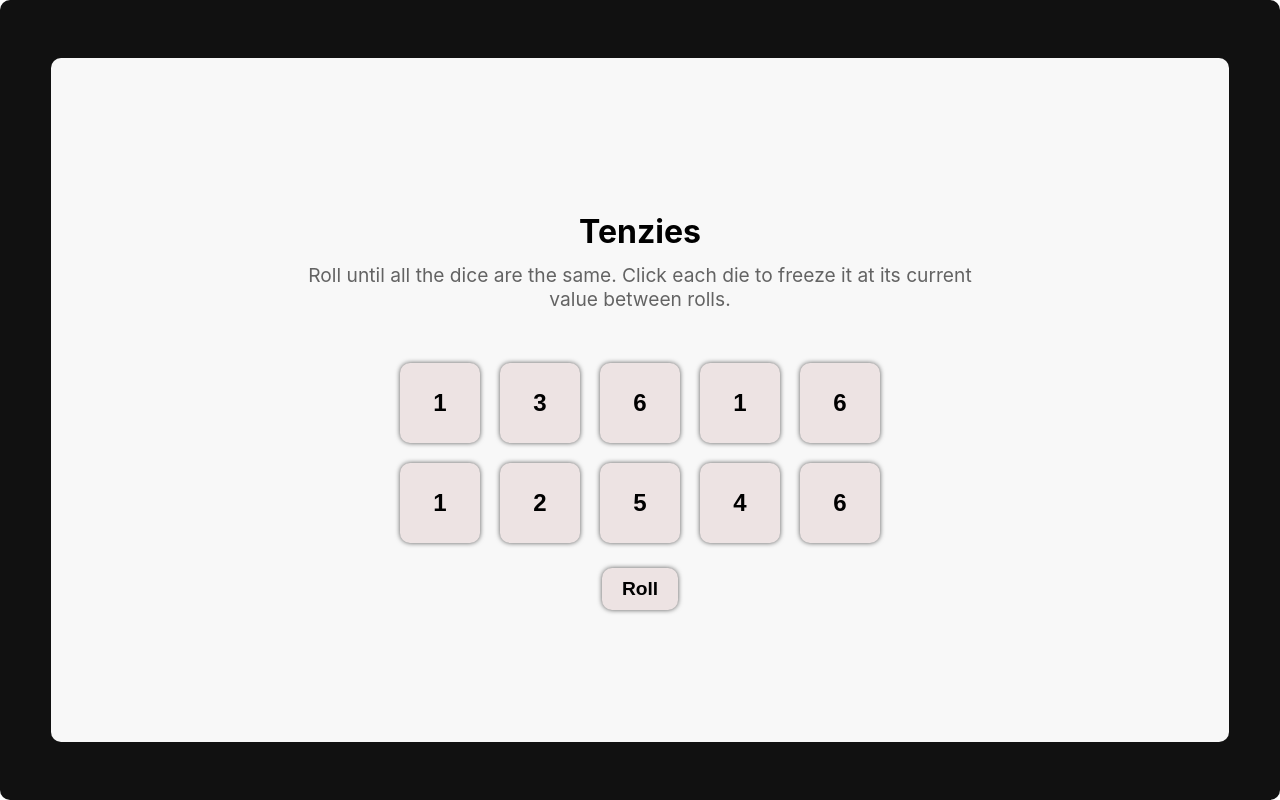
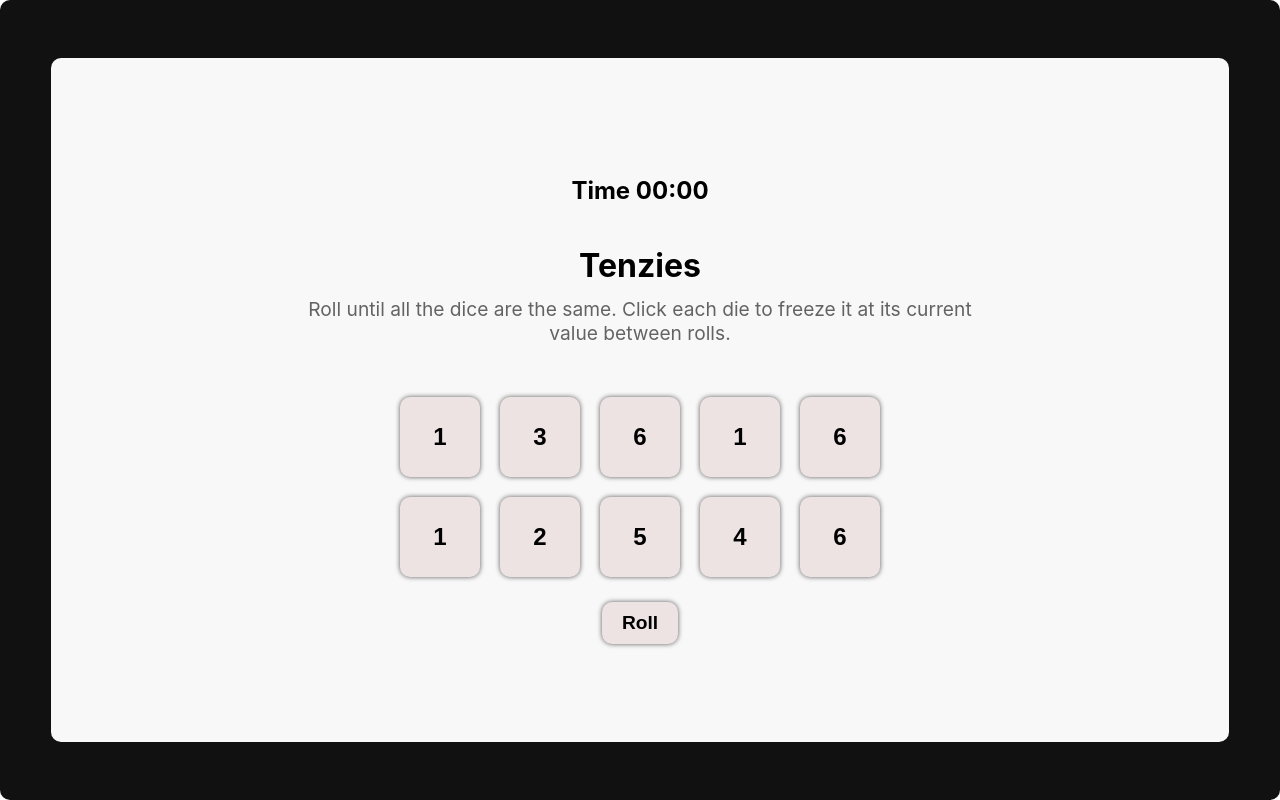
Before and after one commit to Anxhi04/tenzies-game, a React (Create React App) app: page / in a window 1280 px wide. Built offline with nearby package versions, Linux system fonts and the light colour scheme.

Commit message:
krijimi i timer

```diff
--- a/src/App.css
+++ b/src/App.css
@@ -46,6 +46,6 @@
   width: 60%;
 
 }
-.sr-only{
+/* .sr-only{
   display: none;
-}
+} */
--- a/src/components/main.jsx
+++ b/src/components/main.jsx
@@ -6,8 +6,12 @@ export default function Main(){
 
     const [dice, setDice] = React.useState(allNewDice())
     const gameWon = dice.every(die => die.isHeld && die.value === dice[0].value)
+    const [seconds, setSeconds] = React.useState(0)
+    const [isActive, setIsActive] = React.useState(false)
+    const minutes = Math.floor(seconds / 60);
+    const secondsDisplay = seconds % 60;
+
     const buttonRef = React.useRef(null)
-    console.log(buttonRef)
 
     React.useEffect(() => {
         if(gameWon){
@@ -15,6 +19,25 @@ export default function Main(){
         }
     }, [gameWon])
 
+    React.useEffect(() => {
+        let interval = null;
+        // Start the timer when the game starts
+        if(isActive&&!gameWon){
+            interval = setInterval(()=>{
+                setSeconds(prev=>prev+1)
+            },1000)
+        }else if(!isActive && seconds !==0){
+            clearInterval(interval)
+        }
+        return () => clearInterval(interval)
+
+    },[isActive, seconds]);
+// Stop the timer when the game is won
+    React.useEffect(() => {
+        if(gameWon){
+            setIsActive(false)
+        }
+    }, [gameWon])
     function allNewDice() {
         return new Array(10).fill(0).map(() => ({
              value: Math.ceil(Math.random() * 6),
@@ -33,7 +56,8 @@ export default function Main(){
 // Generate new value for dice which are not held
     function rollDice(){
         if(dice.every(die => die.isHeld)){
-            setDice(allNewDice())
+            setIsActive(true)
+            startNewGame()
         }else{
             setDice(oldDice => oldDice.map(die =>
             die.isHeld ? die : {
@@ -42,8 +66,15 @@ export default function Main(){
     }))}
 
     }
+    function startNewGame(){
+        setDice(allNewDice())
+        setSeconds(0)
+        setIsActive(true)
+    }
 
     function holdDice(index){
+        if(!isActive) setIsActive(true);
+
           setDice(oldDice => oldDice.map((dice, i) =>
               i === index ? {...dice, isHeld: !dice.isHeld} : dice
   ))
@@ -51,7 +82,6 @@ export default function Main(){
 
 
     const text = gameWon ? "New Game" : "Roll"
-
 
 
 
@@ -63,6 +93,7 @@ export default function Main(){
                 <div aria-live="polite" className="sr-only">
                     {gameWon &&<p>Congratulations! You won!</p>}
                 </div>
+                <h2 className="timer">Time {minutes<10 ? '0': ''}{minutes}:{secondsDisplay<10?'0':''}{secondsDisplay}</h2>
                 <h1 className="title">Tenzies</h1>
                 <p className="instructions">Roll until all the dice are the same. Click each die to freeze
                     it at its current value between rolls.</p>
@@ -76,5 +107,6 @@ export default function Main(){
 
         </div>
     </>
+
   )
 }
```
